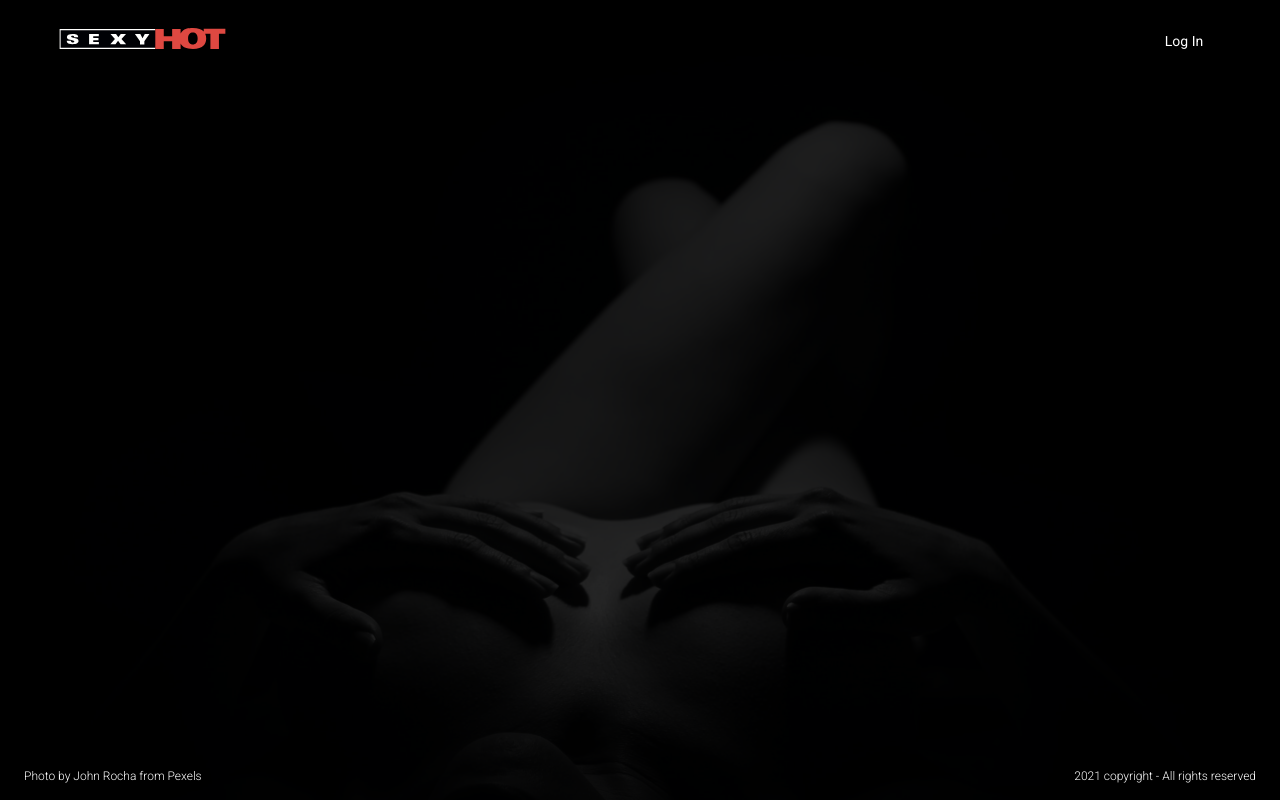
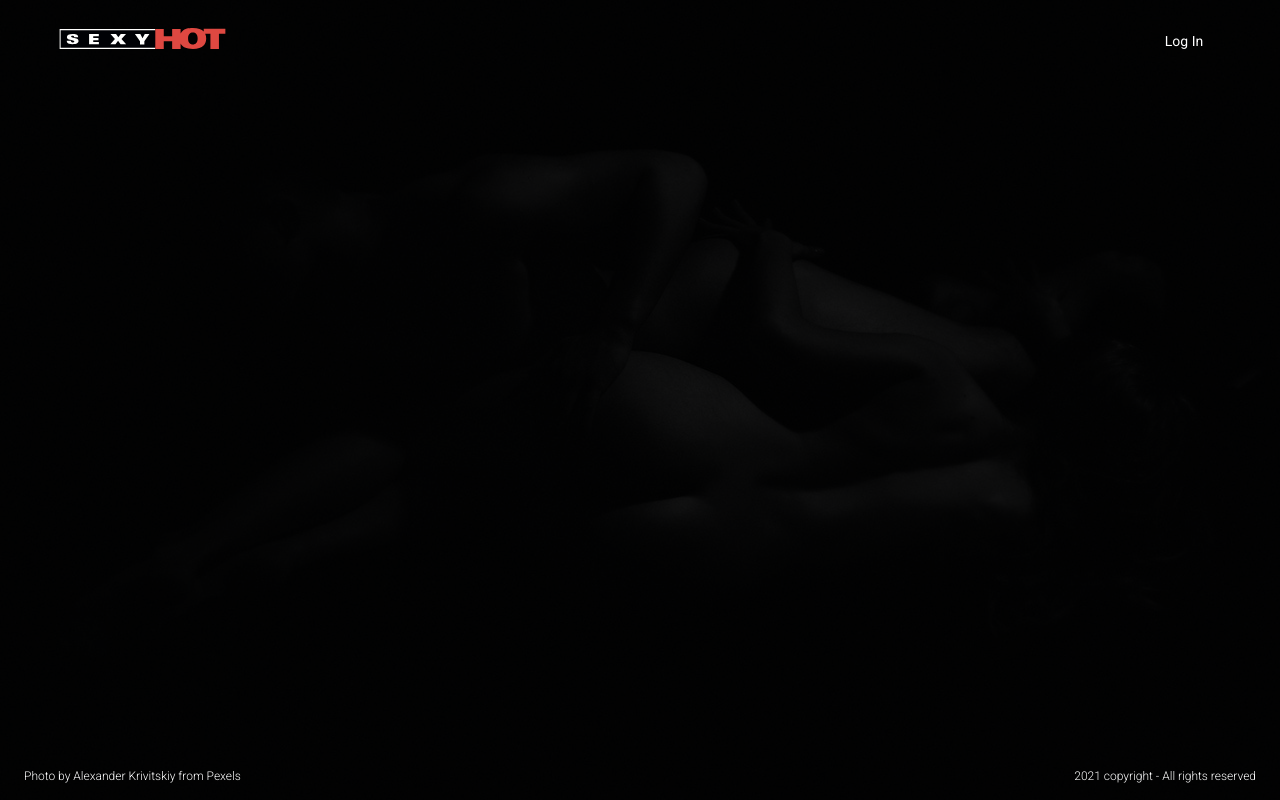
Before and after one commit to gtanoira/sexyhotfrt, an Angular app: page / in a window 1280 px wide. Built offline with nearby package versions, Linux system fonts and the light colour scheme.

Commit message:
Add changing background-image ramdomly @ main-login component

```diff
--- a/src/app/app.module.ts
+++ b/src/app/app.module.ts
@@ -25,6 +25,7 @@ import { LoginComponent } from './login/login.component';
 import { HomePageComponent } from './home-page/home-page.component';
 import { MainLoginComponent } from './login/main-login.component';
 // Services
+import { AuxiliarTablesService } from './shared/auxiliar-tables.service';
 import { interceptorProviders } from './core/interceptors/interceptors';
 
 @NgModule({
@@ -55,6 +56,7 @@ import { interceptorProviders } from './core/interceptors/interceptors';
     MatToolbarModule
   ],
   providers: [
+    AuxiliarTablesService,
     // Interceptors
     interceptorProviders
   ],
--- a/src/app/login/main-login.component.html
+++ b/src/app/login/main-login.component.html
@@ -1,4 +1,6 @@
-<div class="body-image">
+<div class="body-image"
+  [style.background-image]="backgroundImage"
+  >
   <div class="container">
 
     <header class="header">
@@ -27,7 +29,7 @@
 
     <!-- Footer -->
     <footer class="footer">
-      <div class="copyright-foto">Photo by John Rocha from Pexels</div>
+      <div class="copyright-foto">{{copyrightPhoto}}</div>
       <div class="copyright-text">2021 copyright - All rights reserved</div>
     </footer>
 
--- a/src/app/login/main-login.component.scss
+++ b/src/app/login/main-login.component.scss
@@ -14,8 +14,9 @@
 
 .body-image {
   height: 100%;
-  background-image: url($images_path + '/main02_1920x1080.jpg');
-  // background-image: url(../assets/files/main01.jpg);
+  /* background-image: url($images_path + '/main02_1920x1080.jpg'); */
+  /* background-image: url(../assets/files/main01.jpg); */
+  background-color: black;
   background-size: cover;
   background-position: bottom;
 }
--- a/src/app/login/main-login.component.ts
+++ b/src/app/login/main-login.component.ts
@@ -1,6 +1,16 @@
-import { Component } from '@angular/core';
+import { AfterViewInit, Component } from '@angular/core';
+import { Observable } from 'rxjs';
+import { map } from 'rxjs/operators';
+// Services
+import { AuxiliarTablesService } from '../shared/auxiliar-tables.service';
 // Animations
 import { fade } from '../shared/element.animations';
+
+// Interfaces
+interface BackgroundImage {
+  fileName: string;
+  copyrightText: string;
+}
 
 @Component({
   selector: 'app-main-login',
@@ -8,9 +18,31 @@ import { fade } from '../shared/element.animations';
   styleUrls: ['./main-login.component.scss'],
   animations: [ fade() ]
 })
-export class MainLoginComponent {
+export class MainLoginComponent implements AfterViewInit {
 
-  constructor() {}
+  // Variables
+  public backgroundImage = '';
+  public backgroundImages: Observable<BackgroundImage[]>;
+  public copyrightPhoto = '';
+  public index = 0;  // image selector index
+
+  constructor(
+    private auxiliarTablesService: AuxiliarTablesService
+  ) {
+    // Read array of background images
+    this.backgroundImages = this.auxiliarTablesService.getTableFromJson('main-login.json')
+    .pipe(map( data => <BackgroundImage[]>data));
+  }
+
+  ngAfterViewInit(): void {
+    this.backgroundImages
+    .subscribe(data => {
+      // Set background image randomly
+      const index = Math.floor(Math.random() * data.length);
+      this.backgroundImage = `url(assets/images/${data[index].fileName})`;
+      this.copyrightPhoto = data[index].copyrightText;
+    });
+  }
 
   // Variables
   public activateLogin = false;  // [y,n] show the login component. Is activated with the login button
--- /dev/null
+++ b/src/app/shared/auxiliar-tables.service.ts
@@ -0,0 +1,57 @@
+import { Injectable } from '@angular/core';
+import { HttpClient } from '@angular/common/http';
+import { Observable, of } from 'rxjs';
+import { map, catchError, tap } from 'rxjs/operators';
+// Services
+import { ErrorMessageService } from '../core/error-message.service';
+
+@Injectable({providedIn: 'root'})
+export class AuxiliarTablesService {
+
+  constructor(
+    private http: HttpClient,
+    /* private errorMessageService: ErrorMessageService */
+  ) { }
+
+  // Read a JSON file and return its content
+  // All files MUST be located in assets/files
+  public getTableFromJson(tableName: string): Observable<{[key: string]: any}[] | unknown> {
+    return this.http.get<{[key:string]: any}[]>(`/assets/files/${tableName}`);
+  }
+
+  // Establecer las Opciones de un campo (INPUT) a través de un archivo Json
+  /* public getOptionsFromJsonFile(fileName: string): Observable<SelectOption[]> {
+    return this.getTableFromJson(fileName).pipe(
+      map(
+        data => {
+          return <SelectOption[]>data;
+        }
+      ),
+      catchError(
+        err => {
+          this.errorMessageService.changeErrorMessage(
+            `API-0035(E): error al leer el archivo: ${fileName} - ${err}`);
+          return [];
+          }
+      )
+    );
+  } */
+
+  // Leer los parámetros específicos de un reporte
+  /* public getReportDefaults(fileName: string)  {
+    return this.getTableFromJson(fileName)
+      .pipe(
+        tap(
+          data => data
+        ),
+        catchError(
+          err => {
+            this.errorMessageService.changeErrorMessage(
+              `API-0035(E): error al leer el archivo ${fileName} / Error: ${err}`);
+            return of({});
+            }
+        )
+      );
+  } */
+
+}
--- /dev/null
+++ b/src/assets/files/main-login.json
@@ -0,0 +1,10 @@
+[
+  {
+    "fileName": "main01.jpg",
+    "copyrightText": "Photo by Alexander Krivitskiy from Pexels"
+  },
+  {
+    "fileName": "main02_1920x1080.jpg",
+    "copyrightText": "Photo by John Rocha from Pexels"
+  }
+]
```
